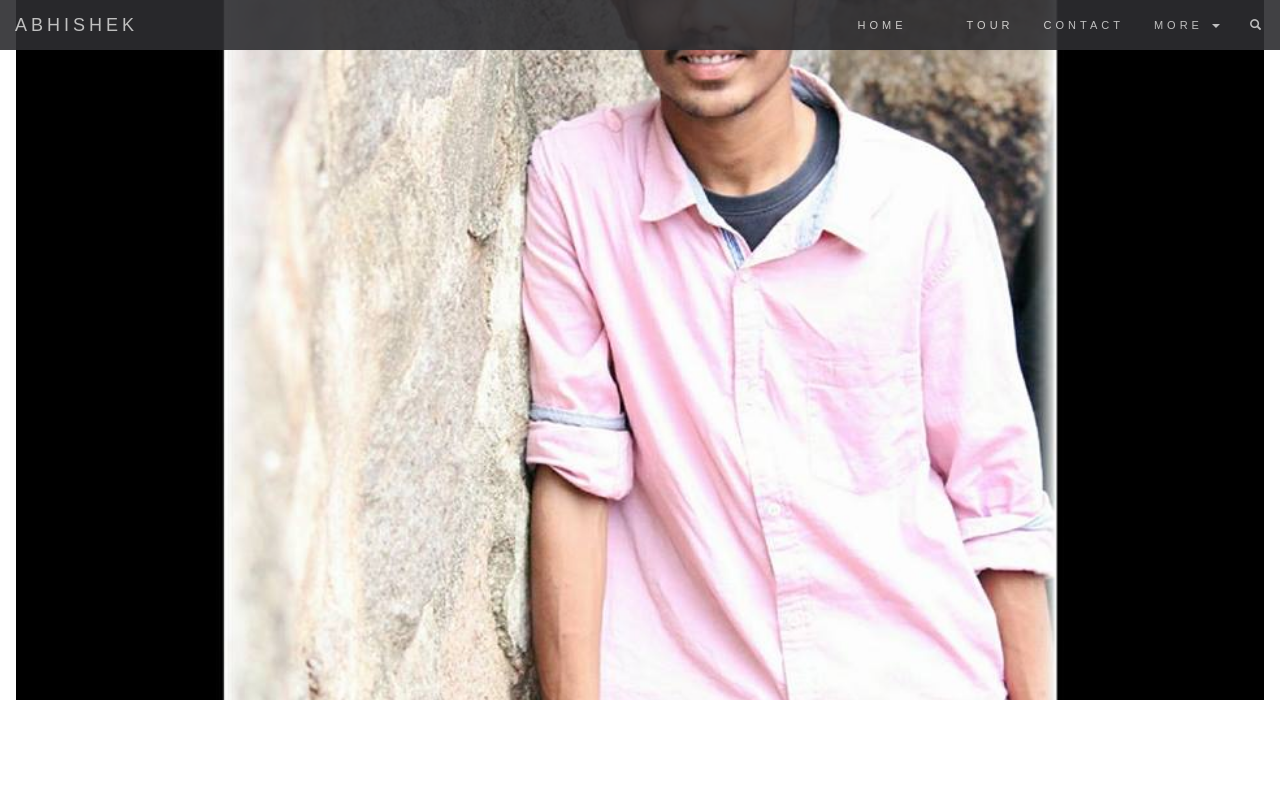
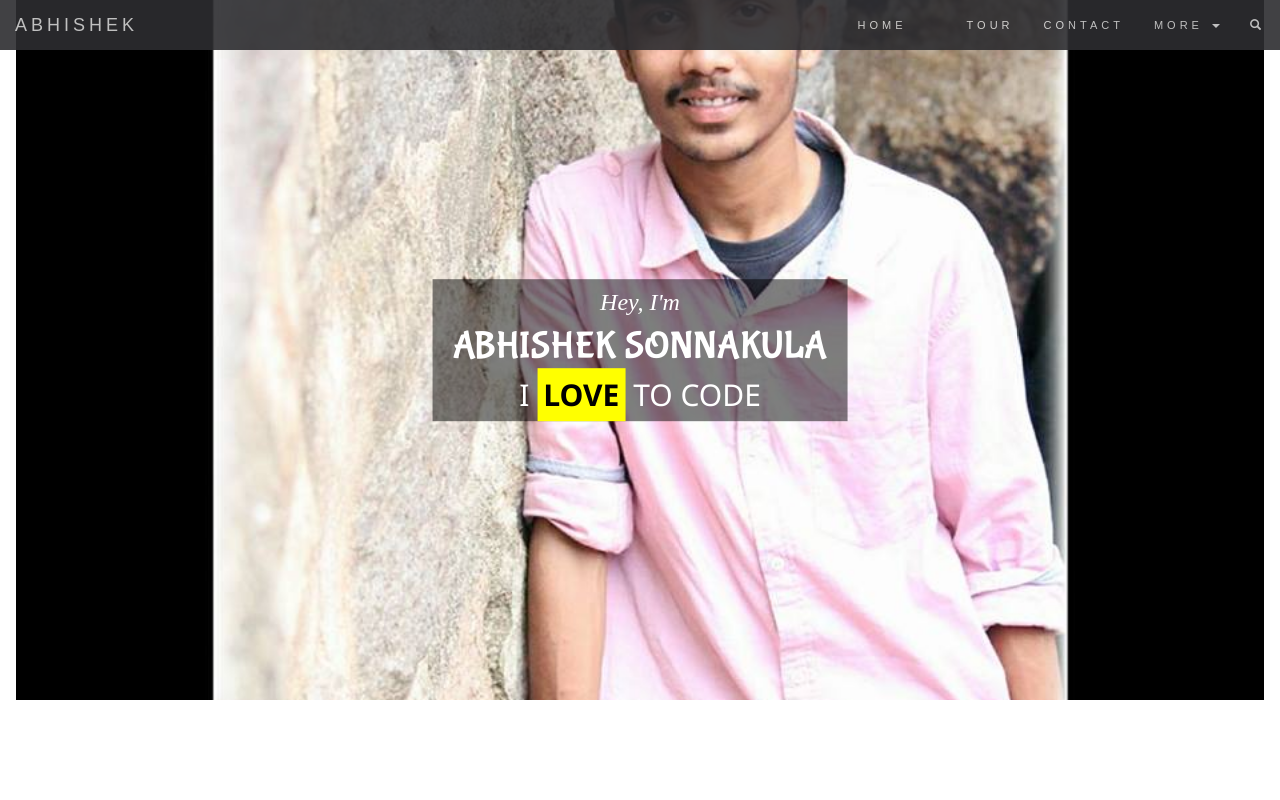
Before and after one commit to abhisheksonnakula/abhi, a plain HTML site: page index.html in a window 1280 px wide. Shown: the top 800 px of the page. Drawn offline with nearby package versions, Linux system fonts and the light colour scheme; a web font is replaced by a local one.

Commit message:
Update index.html

```diff
--- a/index.html
+++ b/index.html
@@ -60,7 +60,6 @@ body {
 	background : rgba(0, 0, 0, 0.5); /* Black background with transparency */
 	padding-left: 20px;
   	padding-right: 20px;
-	margin : 1000px 0px 100px 0px;
 
 }
 
```
